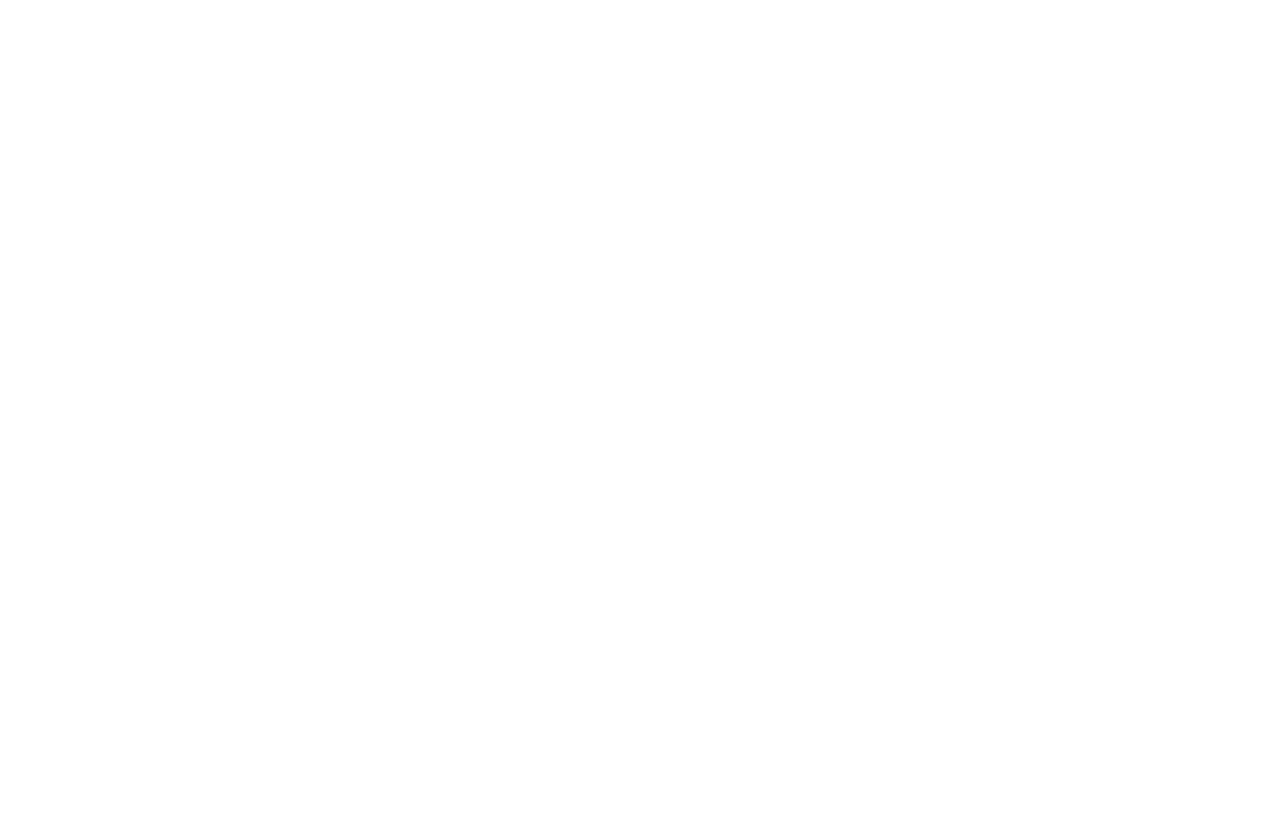
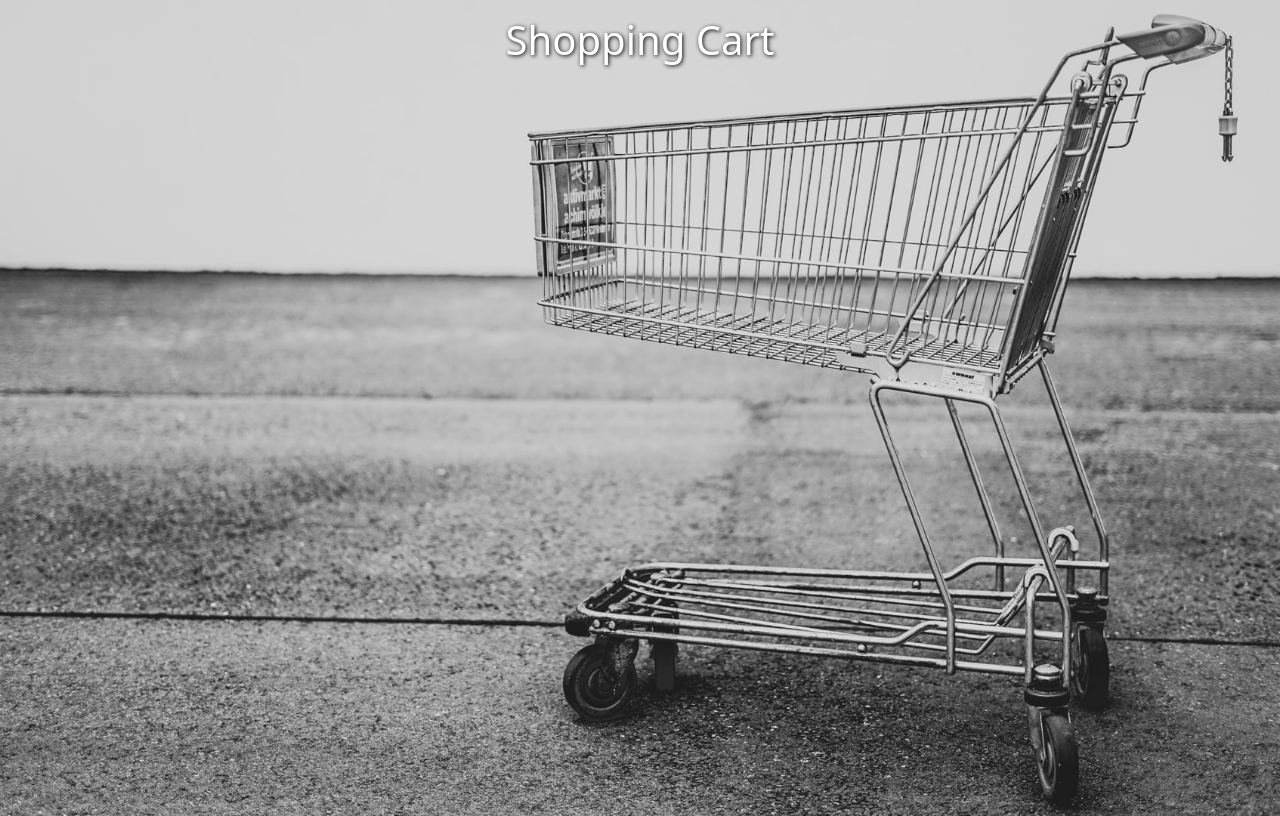
Before and after one commit to Eduardo-Rafael/Shoping-Cart, a plain HTML site: page index.html in a window 1280 px wide. Drawn offline with nearby package versions, Linux system fonts and the light colour scheme.

Commit message:
Adds a background image to the body

```diff
--- a/css/style.css
+++ b/css/style.css
@@ -1 +1,14 @@
 /* Author: Eduardo Carranza */
+
+/* general style */
+
+  body {
+    height: 100vh;
+    background-image: url('../images/shopping-cart.jpg');
+    background-position: center;
+    background-size: cover;
+  }
+
+  .text-shadow {text-shadow: 1px 1px 4px black;}
+
+/* end of general style */
--- a/index.html
+++ b/index.html
@@ -11,7 +11,9 @@
     <script src="https://code.jquery.com/jquery-3.3.1.min.js" integrity="sha256-FgpCb/KJQlLNfOu91ta32o/NMZxltwRo8QtmkMRdAu8=" crossorigin="anonymous"></script>
     <script src="js/function.js"></script>
   </head>
-  <body>
-
+  <body class="w-100">
+    <div class="container">
+      <h1 class="text-center my-3 text-white text-shadow">Shopping Cart</h1>
+    </div>
   </body>
 </html>
```
Also changed, not shown: images/shopping-cart.jpg (added).
